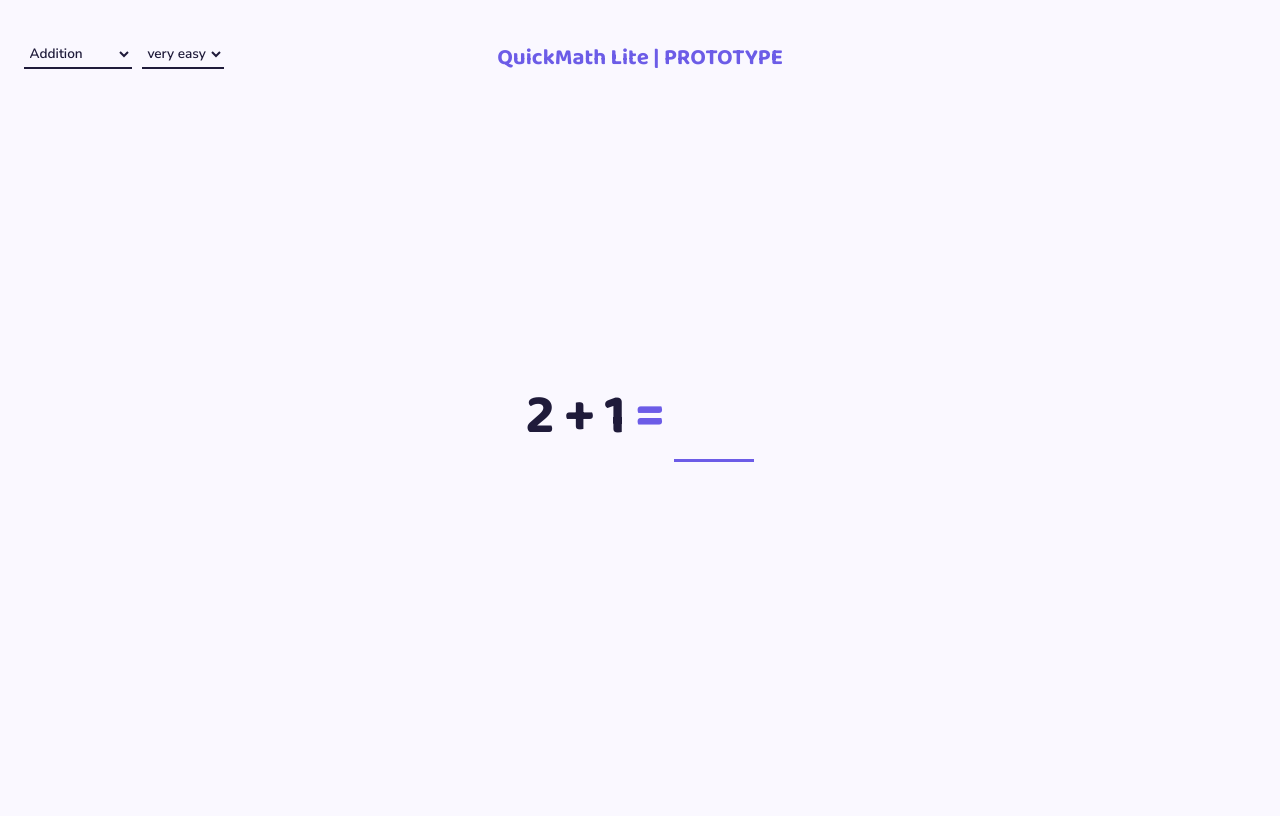
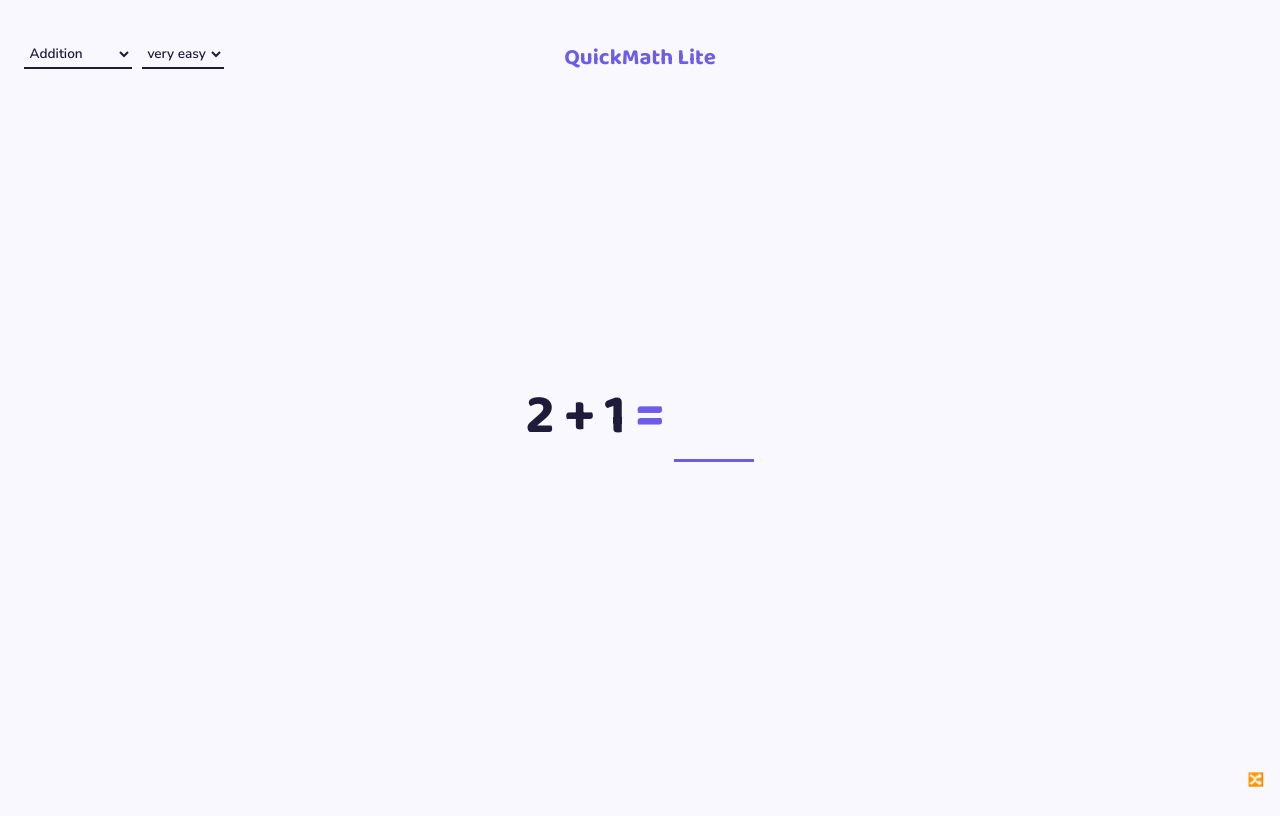
Before and after one commit to pikmintea/QuickmathLite, a plain HTML site: page index.html in a window 1280 px wide. Drawn offline with Linux system fonts and the light colour scheme.

Commit message:
yes perfect

```diff
--- a/index.html
+++ b/index.html
@@ -11,7 +11,7 @@
 </head>
 <body>
 
-  <h1 class="logo">QuickMath Lite | PROTOTYPE </h1>
+  <h1 class="logo">QuickMath Lite</h1>
 
 
   <div class="selectors">
@@ -32,7 +32,10 @@
     </select>
   </div>
 
+<div class="BottomRigtDiv">
+ <button  onclick="ReRollOnClick()">🔀</button>
 
+</div>
 
 
 
--- a/style.css
+++ b/style.css
@@ -116,3 +116,29 @@ body {
   font-size: 1.4rem;
   color: var(--violet);
 }
+
+::-webkit-scrollbar {
+  display: none;
+}
+
+* {
+  -ms-overflow-style: none;
+  scrollbar-width: none;
+}
+.BottomRigtDiv {
+
+  position: fixed;
+
+  bottom: 10px;
+
+  right: 10px;
+
+}
+
+.BottomRigtDiv button {
+background: none;
+box-shadow: none;
+border: none;
+margin: 0;
+box-sizing: 0;
+}
```
